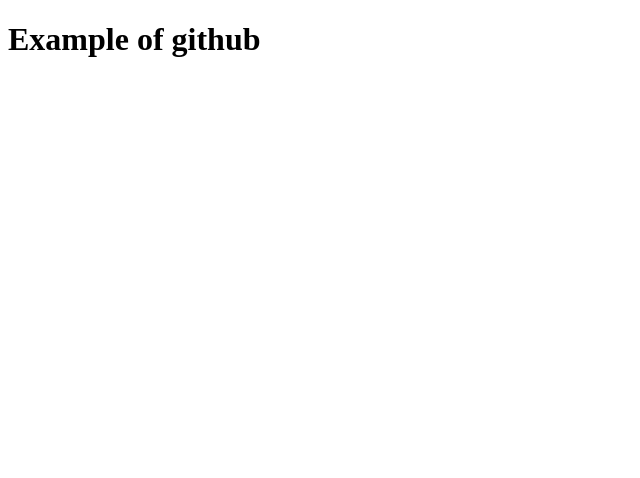
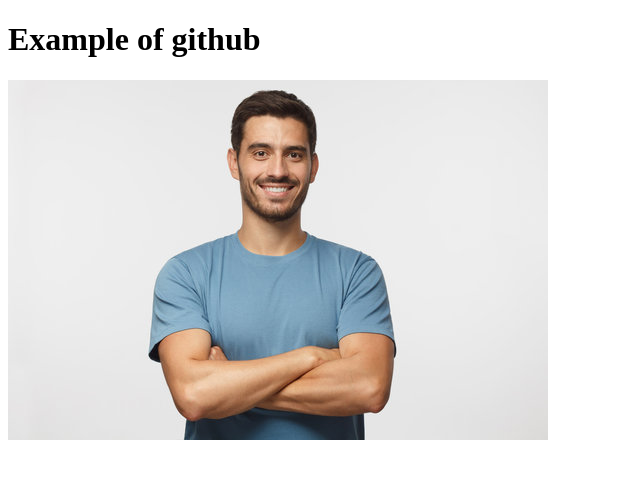
Before and after one commit to cneethu/gitpractice01, a plain HTML site: page index.html in a window 1280 px wide. Shown: the whole page, without its empty margins (0-640 px from the left). Drawn offline with Linux system fonts and the light colour scheme.

Commit message:
image added in home page

```diff
--- a/index.html
+++ b/index.html
@@ -7,5 +7,6 @@
 </head>
 <body>
     <h1>Example of github</h1>
+    <img src="images/123.jpg" alt="">
 </body>
 </html>
```
Also changed, not shown: images/123.jpg (added).
